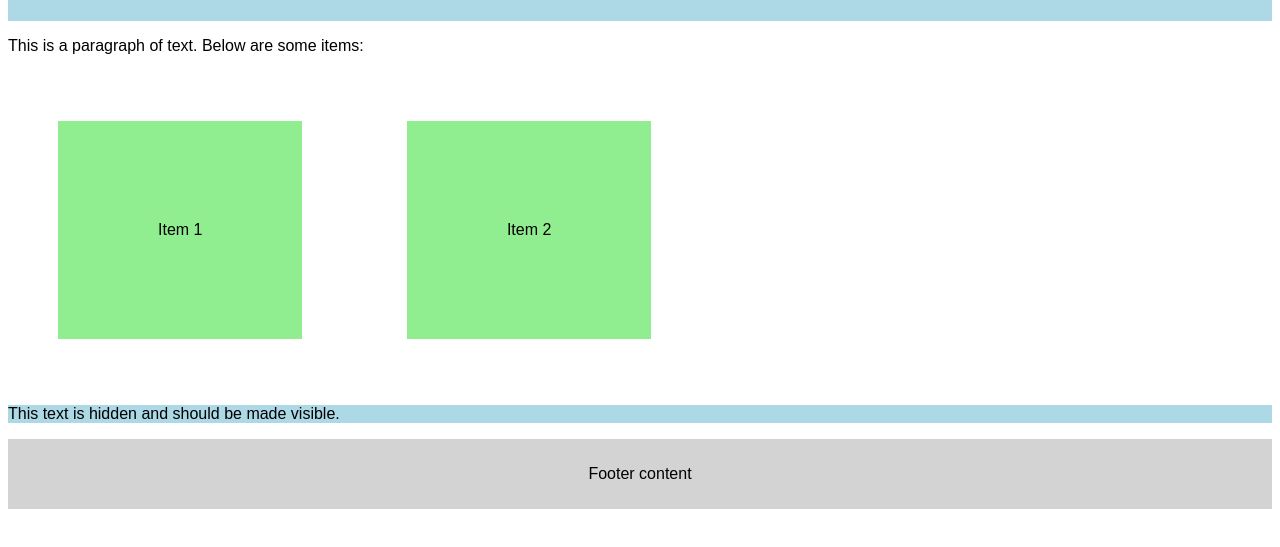
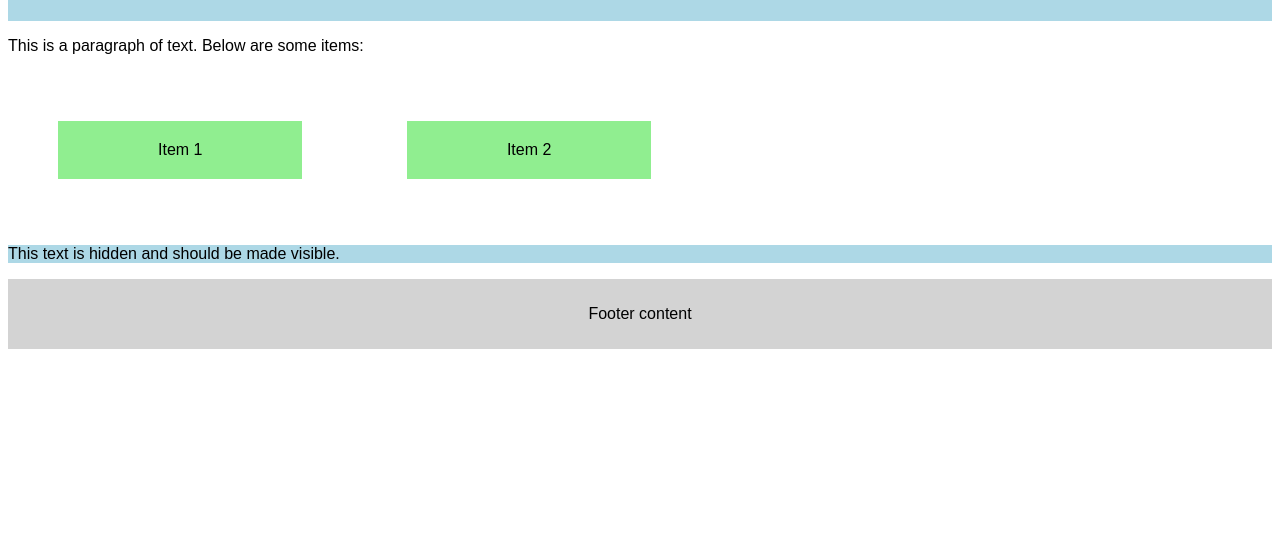
Before and after one commit to Bracej97/week1-day3, a plain HTML site: page 8_DisplayModes/exercise/index.htm in a window 1280 px wide. Shown: the part 107-654 px from the top of the page. Drawn offline with Linux system fonts and the light colour scheme.

Commit message:
More updates to exercise 3

```diff
--- a/8_DisplayModes/exercise/assets/css/style.css
+++ b/8_DisplayModes/exercise/assets/css/style.css
@@ -17,6 +17,7 @@ footer {
 
 /* Issue: This text is currently hidden */
 .hidden-text {
+    display: block;
     background-color: lightblue;
     /* Fix this */
 }
@@ -25,7 +26,10 @@ footer {
 .item {
     display: inline-block;
     /* Change this to allow them to be side by side */
-    padding: 100px;
+    padding-left: 100px;
+    padding-right: 100px;
+    padding-top: 20px;
+    padding-bottom: 20px;
     background-color: lightgreen;
     margin: 50px;
 }
```
Also changed, not shown: 8_DisplayModes/exercise/index.htm (line endings or trailing spaces).
